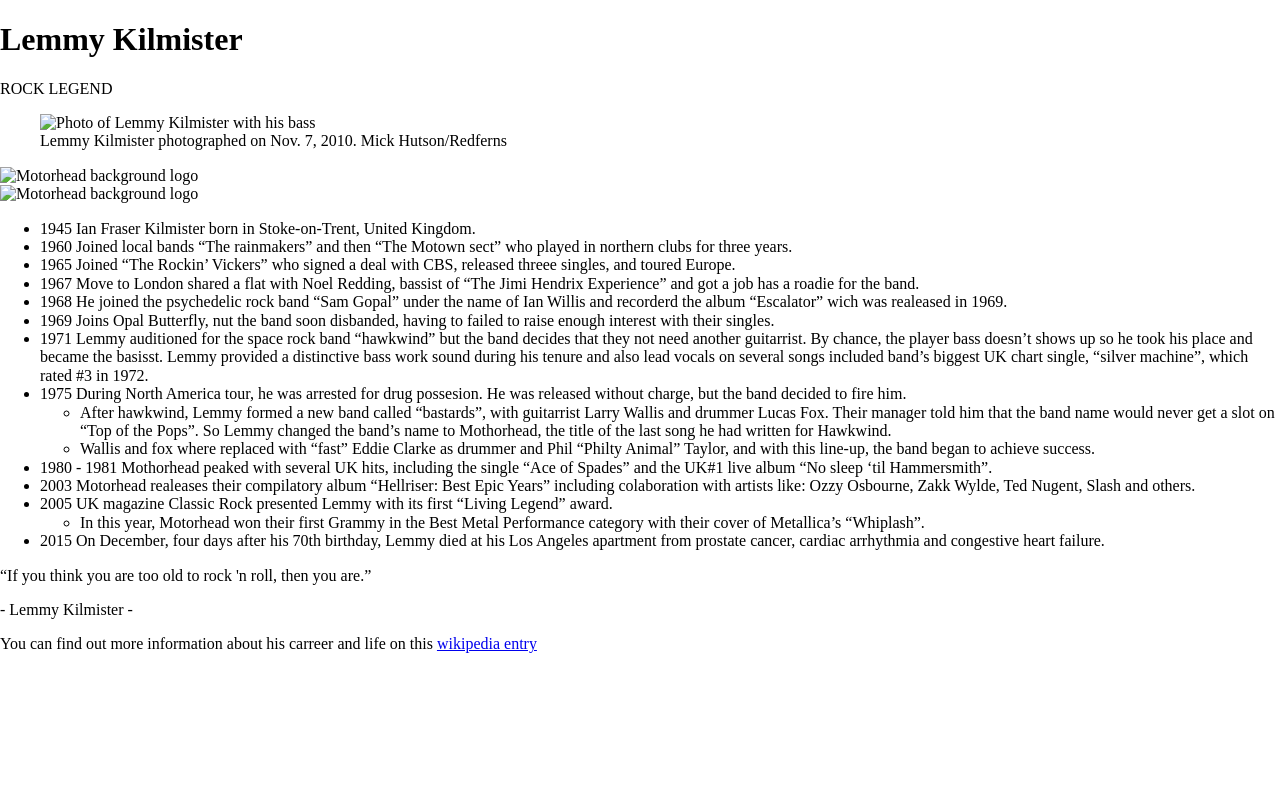
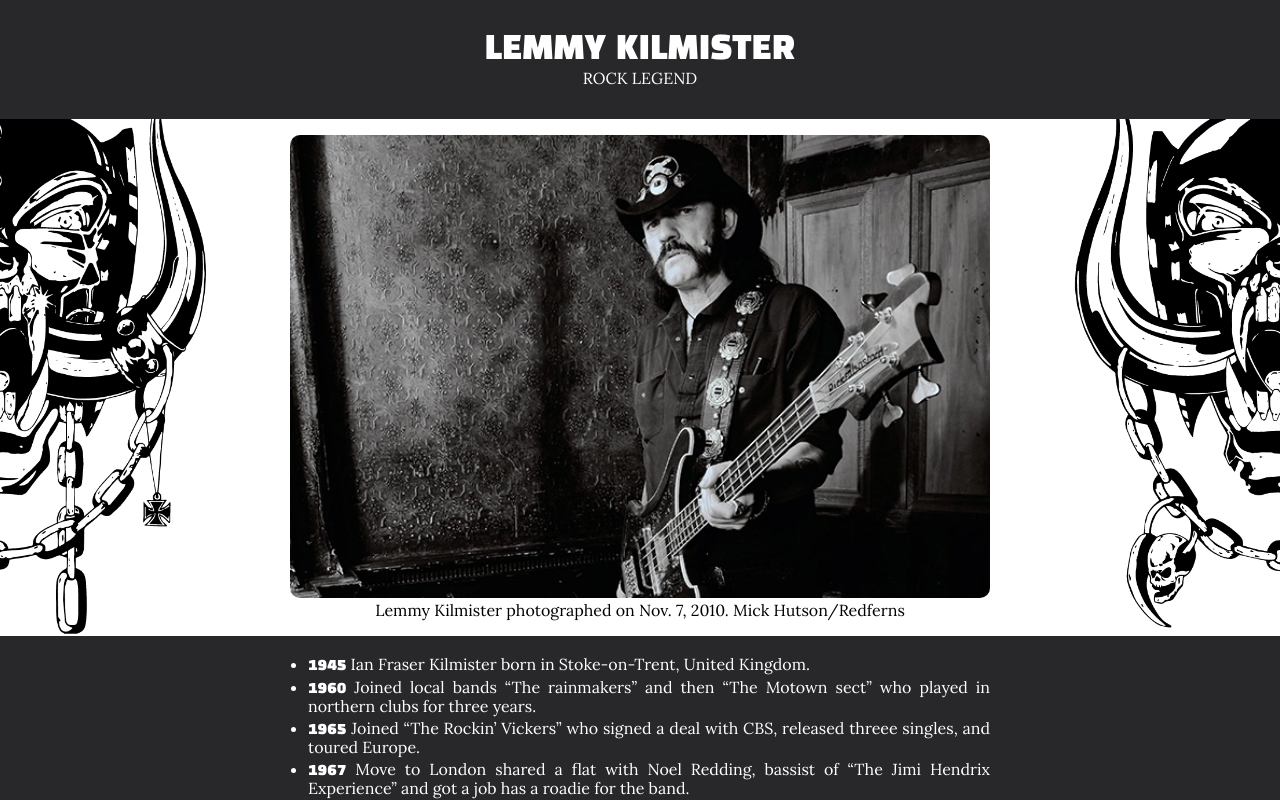
Before and after one commit to OneAlpacaMore/fcc-tribute-page, a plain HTML site: page index.html in a window 1280 px wide. Shown: the top 800 px of the page. Drawn offline with nearby package versions, Linux system fonts and the light colour scheme; the site is published under a folder, as on GitHub Pages, so addresses that start at the root find nothing.

Commit message:
Update index.html

```diff
--- a/index.html
+++ b/index.html
@@ -8,7 +8,7 @@
     <link rel="icon" type="image/x-icon" href="/img/fcc_primary_small.svg">
     <link rel="stylesheet" type="text/css"
         href="https://cdnjs.cloudflare.com/ajax/libs/normalize/8.0.1/normalize.min.css">
-    <link rel="stylesheet" type="text/css" href="/css/styles.css">
+    <link rel="stylesheet" type="text/css" href="./css/styles.css">
     <title>Lemmy Kilmister Tribute Page</title>
 </head>
 
@@ -22,12 +22,12 @@
 
     <div class="container">
         <figure>
-            <img src="/img/lemmy-kilimister-portrait-2010-billboard-650.webp"
+            <img src="./img/lemmy-kilimister-portrait-2010-billboard-650.webp"
                 alt="Photo of Lemmy Kilmister with his bass">
             <figcaption>Lemmy Kilmister photographed on Nov. 7, 2010. Mick Hutson/Redferns</figcaption>
         </figure>
-        <div class="logo-left child"><img src="/img/motorheadlogo.png" alt="Motorhead background logo"></div>
-        <div class="logo-right child"><img src="/img/motorheadlogo.png" alt="Motorhead background logo"></div>
+        <div class="logo-left child"><img src="./img/motorheadlogo.png" alt="Motorhead background logo"></div>
+        <div class="logo-right child"><img src="./img/motorheadlogo.png" alt="Motorhead background logo"></div>
     </div>
     <div class="bgcolor-timeline">
         <div class="timeline">
```
